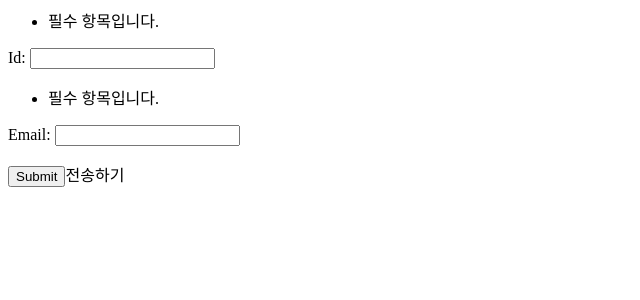
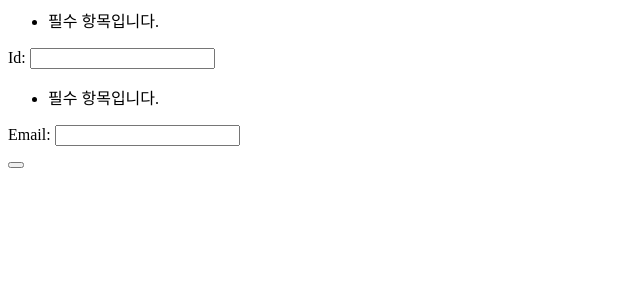
Before and after one commit to dhdiagram4011/django-study, a Django app: page /rev_post/main/ in a window 1280 px wide. Shown: the top 300 px of the page, without its empty margins (0-640 px from the left). Run offline with Django 3.2, Linux system fonts and the light colour scheme.

Commit message:
[update]Code Upate - Airline Ticketing System

```diff
--- a/rev_post/templates/rev_post/main.html
+++ b/rev_post/templates/rev_post/main.html
@@ -1,6 +1,6 @@
 {% block content %}
 <form action="/rev_post/result" method="POST">{% csrf_token %}
 {{ form.as_p }}
-<input type="submit">전송하기</input>
+<button type="submit" value="전송하기"></button>
 </form>
 {% endblock %}
--- a/rev_post/views.py
+++ b/rev_post/views.py
@@ -34,7 +34,7 @@ def rev_post_list(request):
 
 
 def rev_post_result(request):
-    rev_posts = rev_post.objects.filter(created_date__lte=timezone.now()).order_by('-created_date')[:1]
-    #rev_post_lists = rev_post.objects.all()
+    #rev_posts = rev_post.objects.filter(published_date__lte=timezone.now()).order_by('-published_date')[:1]
+    rev_posts = rev_post.objects.all()
     print(rev_posts)
     return render(request, 'rev_post/main_result.html', {'rev_posts':rev_posts})
```
